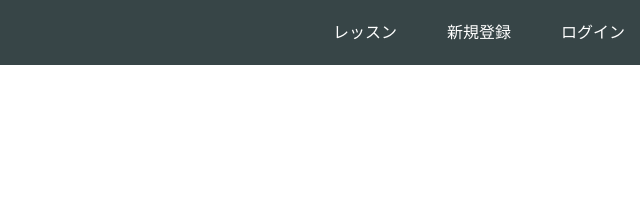
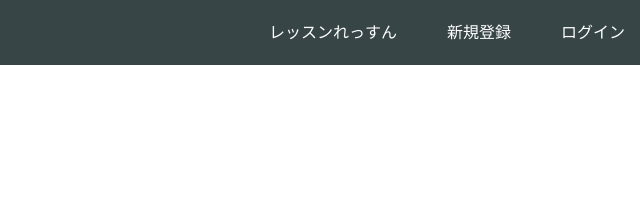
Before and after one commit to yumi-ya/yagi, a plain HTML site: page index.html in a window 1280 px wide. Shown: the top 207 px of the page, 640-1280 px from the left. Drawn offline with Linux system fonts and the light colour scheme.

Commit message:
Update index.html

```diff
--- a/index.html
+++ b/index.html
@@ -15,7 +15,7 @@
       </div>
       <span class="fa fa-bars menu-icon"></span>
       <div class="header-right">
-        <a href="#">レッスン</a>
+        <a href="#">レッスンれっすん</a>
         <a href="#">新規登録</a>
         <a href="#" class="login">ログイン</a>
       </div>
```
